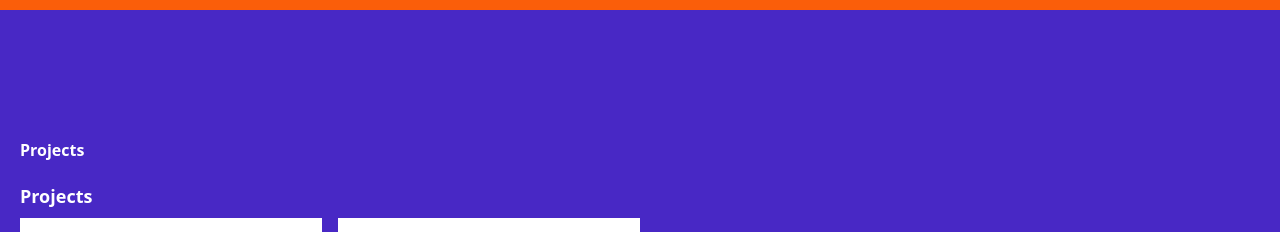
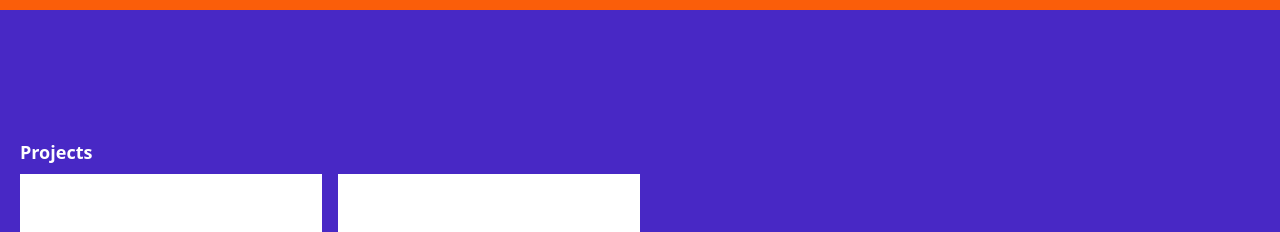
Before and after one commit to hereshecodes/hereshecodes.app, a React (Create React App) app: page / in a window 1280 px wide. Shown: the part 1480-1712 px from the top of the page. Built offline with nearby package versions, Linux system fonts and the light colour scheme.

Commit message:
Update Projects.js

```diff
--- a/src/components/Projects.js
+++ b/src/components/Projects.js
@@ -5,9 +5,7 @@ const Projects = () => {
     <section className="bg-primary text-white px-5 py-32" id="projects">
       <div className="container mx-auto grid md:grid-cols-2 items-center justify-center md:justify-between">
         <div className="about-info">
-          <p className="pb-5 title-font font-semibold">
-            Projects
-          </p>
+
 
           {/* Live Templates
           <div>
```
